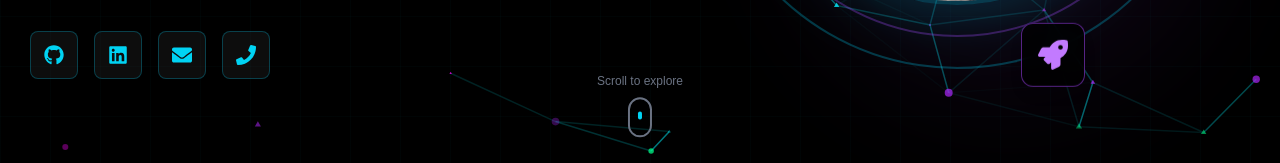
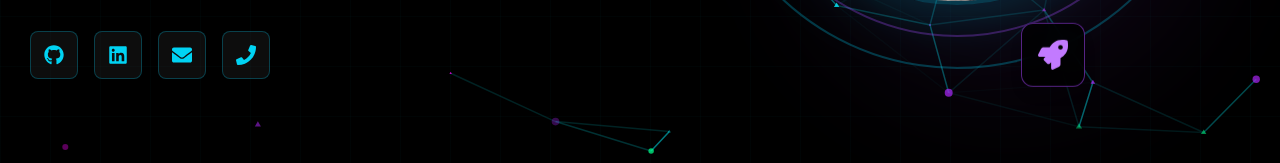
Before and after one commit to lakshya1333/Portfolio, a Next.js app: page / in a window 1280 px wide. Shown: the part 634-797 px from the top of the page. Built offline with nearby package versions, Linux system fonts and the light colour scheme.

Commit message:
rempved scroll option

```diff
--- a/app/components/Hero.tsx
+++ b/app/components/Hero.tsx
@@ -267,28 +267,6 @@
         </div>
       </div>
 
-      {/* Scroll Indicator */}
-      <motion.div
-        initial={{ opacity: 0 }}
-        animate={{ opacity: 1 }}
-        transition={{ delay: 2 }}
-        className="absolute bottom-8 left-1/2 -translate-x-1/2 hidden md:block"
-      >
-        <motion.div
-          animate={{ y: [0, 10, 0] }}
-          transition={{ duration: 2, repeat: Infinity }}
-          className="flex flex-col items-center gap-2 text-gray-500"
-        >
-          <span className="text-xs">Scroll to explore</span>
-          <div className="w-6 h-10 border-2 border-gray-500 rounded-full flex justify-center pt-2">
-            <motion.div
-              animate={{ y: [0, 12, 0] }}
-              transition={{ duration: 2, repeat: Infinity }}
-              className="w-1 h-2 bg-cyan-400 rounded-full"
-            ></motion.div>
-          </div>
-        </motion.div>
-      </motion.div>
     </section>
   );
 }
```
Also changed, not shown: 1 other file (tests, documents, lock files or other folders).
